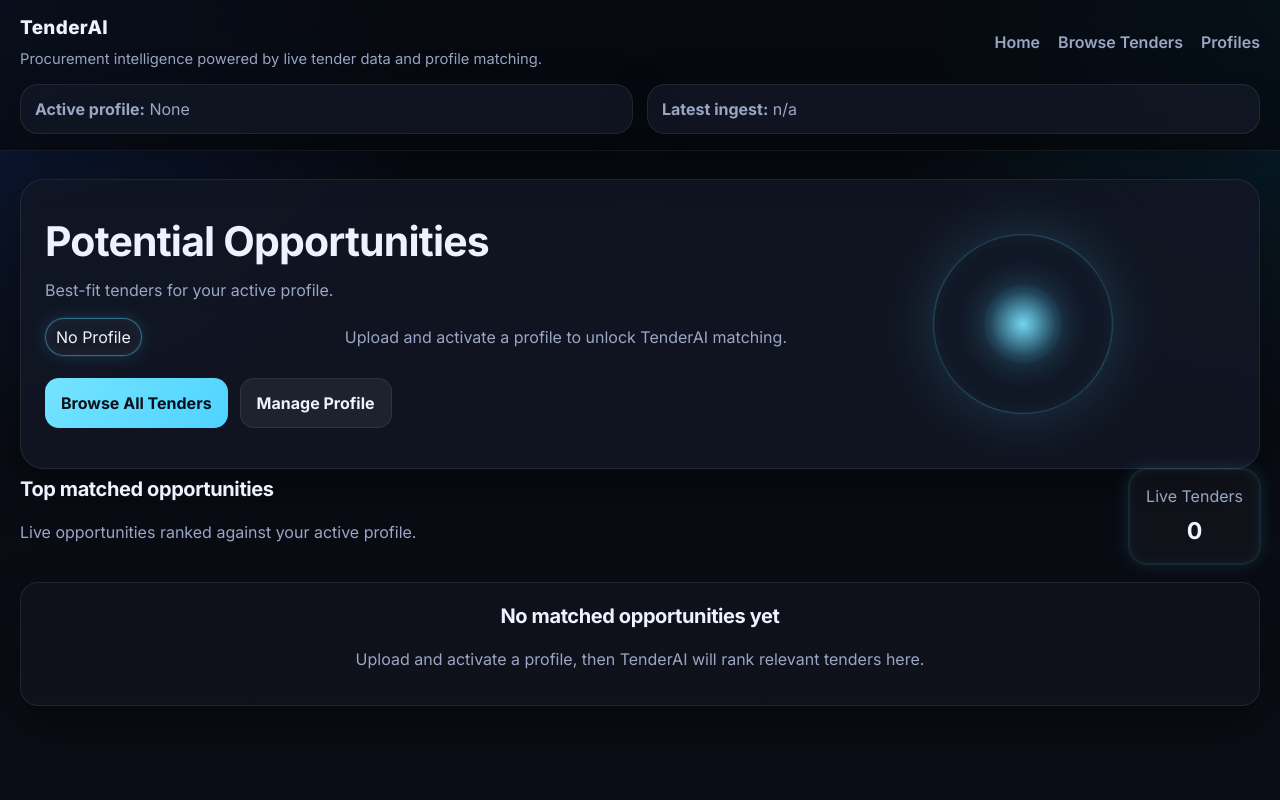
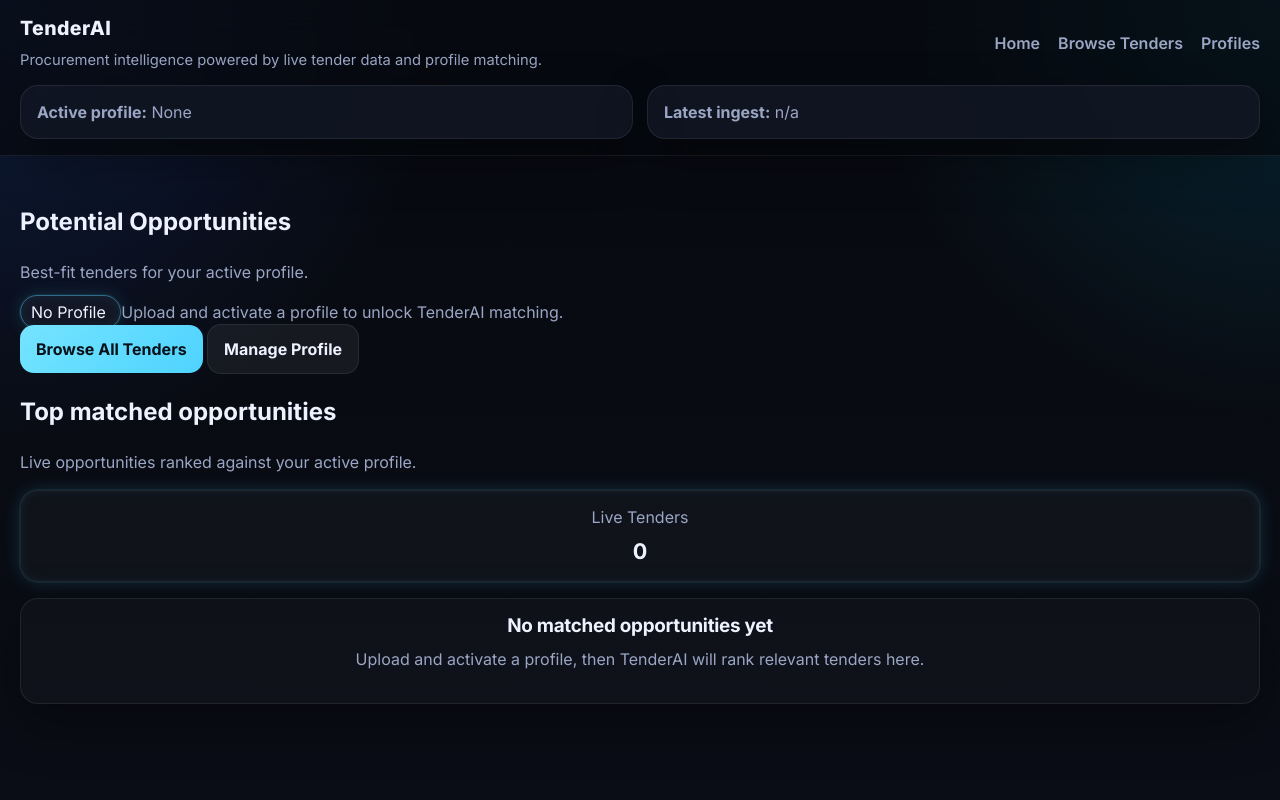
Before and after one commit to veza-sawbn/tenderai-kitchen, a Flask app: page / in a window 1280 px wide. Run offline with Flask 3, Linux system fonts and the light colour scheme; data that the repository does not hold is empty; some libraries are stand-ins or nearby versions.

Commit message:
Update styles with new variables and adjustments
Added success, warning, and error color variables. Adjusted padding and font sizes for various elements. Removed unused hero-panel styles and added progress bar styles.

```diff
--- a/static/styles.css
+++ b/static/styles.css
@@ -8,8 +8,11 @@
   --muted: #9aa6c4;
   --accent: #52d2ff;
   --accent-strong: #79e2ff;
+  --success: #19d38a;
+  --warning: #ffcf5a;
+  --error: #ff6b81;
   --shadow: 0 20px 50px rgba(0, 0, 0, 0.35);
-  --radius-lg: 24px;
+  --radius-lg: 22px;
   --radius-md: 18px;
   --radius-sm: 14px;
 }
@@ -22,7 +25,7 @@ html, body {
   min-height: 100%;
   background:
     radial-gradient(circle at top left, rgba(42, 110, 255, 0.18), transparent 30%),
-    radial-gradient(circle at top right, rgba(0, 211, 255, 0.12), transparent 28%),
+    radial-gradient(circle at top right, rgba(0, 211, 255, 0.15), transparent 28%),
     linear-gradient(180deg, #070910 0%, #0a0d15 100%);
   color: var(--text);
   font-family: Inter, ui-sans-serif, system-ui, -apple-system, BlinkMacSystemFont, "Segoe UI", sans-serif;
@@ -54,7 +57,7 @@ a:hover { color: var(--accent-strong); }
   padding: 14px 0;
 }
 
-.brand { font-size: 1.18rem; font-weight: 800; letter-spacing: 0.02em; }
+.brand { font-size: 1.22rem; font-weight: 800; letter-spacing: 0.02em; }
 .header-sub { margin: 6px 0 0; color: var(--muted); font-size: 0.92rem; }
 
 .header-nav {
@@ -78,7 +81,7 @@ a:hover { color: var(--accent-strong); }
   background: var(--panel);
   border: 1px solid var(--line);
   border-radius: var(--radius-md);
-  padding: 12px 14px;
+  padding: 14px 16px;
   box-shadow: var(--shadow);
   color: var(--muted);
 }
@@ -98,48 +101,17 @@ main.shell { padding: 28px 0 56px; }
 .flash-error { background: rgba(255, 107, 129, 0.12); border-color: rgba(255, 107, 129, 0.35); }
 .flash-warning { background: rgba(255, 207, 90, 0.12); border-color: rgba(255, 207, 90, 0.35); }
 
-.glass-card,
-.hero-panel {
+.glass-card {
   background: var(--panel);
   border: 1px solid var(--line);
   border-radius: var(--radius-lg);
-  padding: 24px;
+  padding: 22px;
   box-shadow: var(--shadow);
 }
 
-.slim-card { padding: 14px 18px; margin-top: 16px; }
+.stack-list { display: grid; gap: 16px; margin-top: 16px; }
 
-.hero-panel {
-  display: grid;
-  grid-template-columns: 1.4fr 0.8fr;
-  gap: 24px;
-  align-items: center;
-  min-height: 280px;
-}
-
-.hero-copy h1,
-.section-topline h1,
-.section-topline h2,
-.glass-card h1,
-.glass-card h2 {
-  margin: 0 0 10px;
-  letter-spacing: -0.02em;
-}
-
-.hero-copy h1,
-.section-topline h1,
-.glass-card h1 {
-  font-size: clamp(2rem, 3.2vw, 3.2rem);
-  line-height: 1.02;
-}
-
-.section-topline h2,
-.glass-card h2 {
-  font-size: 1.25rem;
-}
-
-.hero-meta,
-.section-topline,
+.section-header,
 .card-row,
 .detail-actions,
 .filter-actions {
@@ -150,48 +122,27 @@ main.shell { padding: 28px 0 56px; }
   flex-wrap: wrap;
 }
 
-.hero-actions {
-  display: flex;
-  gap: 12px;
-  margin-top: 22px;
-  flex-wrap: wrap;
+.section-header h1,
+.glass-card h1,
+.glass-card h2,
+.glass-card h3 { margin-top: 0; }
+
+.section-header h1,
+.glass-card h1 {
+  margin-bottom: 8px;
+  font-size: clamp(1.8rem, 3vw, 2.6rem);
+  line-height: 1.06;
+  letter-spacing: -0.02em;
 }
 
-.hero-orb-wrap {
-  position: relative;
-  height: 240px;
-  display: grid;
-  place-items: center;
+.glass-card h2 {
+  margin-bottom: 10px;
+  font-size: 1.18rem;
+  line-height: 1.15;
+  letter-spacing: -0.015em;
 }
 
-.orb-ring {
-  width: 180px;
-  height: 180px;
-  border-radius: 999px;
-  border: 1px solid rgba(82, 210, 255, 0.35);
-  box-shadow:
-    0 0 50px rgba(82, 210, 255, 0.18),
-    inset 0 0 30px rgba(82, 210, 255, 0.08);
-  animation: spin 12s linear infinite;
-}
-
-.orb-core {
-  position: absolute;
-  width: 78px;
-  height: 78px;
-  border-radius: 999px;
-  background: radial-gradient(circle, rgba(121, 226, 255, 0.95) 0%, rgba(82, 210, 255, 0.25) 60%, rgba(82, 210, 255, 0.02) 100%);
-  filter: blur(1px);
-  box-shadow: 0 0 40px rgba(82, 210, 255, 0.35);
-}
-
-@keyframes spin {
-  from { transform: rotate(0deg); }
-  to { transform: rotate(360deg); }
-}
-
-.stack-list { display: grid; gap: 16px; margin-top: 18px; }
-
+.glass-card p { margin-top: 0; }
 .muted { color: var(--muted); }
 
 .card-meta {
@@ -232,7 +183,9 @@ main.shell { padding: 28px 0 56px; }
 .status-completed { border-color: rgba(25, 211, 138, 0.45); color: var(--text); }
 .status-failed,
 .status-parse_failed,
-.status-fetch_failed { border-color: rgba(255, 107, 129, 0.45); color: var(--text); }
+.status-fetch_failed,
+.status-blocked { border-color: rgba(255, 107, 129, 0.45); color: var(--text); }
+.status-workspace { border-color: rgba(255, 207, 90, 0.45); color: var(--text); }
 
 .score-panel {
   padding: 14px 16px;
@@ -245,7 +198,7 @@ main.shell { padding: 28px 0 56px; }
 
 .score-panel.large { min-width: 180px; }
 .score-panel span { color: var(--muted); display: block; }
-.score-panel strong { display: block; font-size: 1.45rem; margin-top: 6px; }
+.score-panel strong { display: block; font-size: 1.35rem; margin-top: 6px; }
 .score-panel.large strong { font-size: 2rem; }
 
 .btn {
@@ -303,11 +256,11 @@ label {
 }
 
 .search-wide { grid-column: span 2; }
+.upload-form,
+.workspace-form { display: grid; gap: 14px; margin-top: 16px; }
 
-.workspace-form { display: grid; gap: 14px; }
-
-.clean-card h2,
-.glass-card h2 { margin-bottom: 6px; }
+.tender-card { display: grid; gap: 14px; }
+.compact-card h2 { margin-bottom: 6px; }
 
 .detail-grid {
   display: grid;
@@ -329,19 +282,19 @@ label {
 
 .detail-list p { margin: 0; }
 .detail-list ul { margin: 8px 0 0; padding-left: 18px; }
+.detail-list li { margin-bottom: 6px; }
 
 .empty-state {
   background: rgba(255, 255, 255, 0.025);
   border: 1px solid var(--line);
   border-radius: var(--radius-md);
-  padding: 18px;
+  padding: 16px;
   text-align: center;
 }
 
 .inline-form { display: inline; }
 
 @media (max-width: 1024px) {
-  .hero-panel { grid-template-columns: 1fr; }
   .filter-grid { grid-template-columns: repeat(3, minmax(0, 1fr)); }
   .search-wide { grid-column: span 3; }
   .detail-grid,
@@ -361,3 +314,18 @@ label {
   .filter-actions a,
   .filter-actions button { width: 100%; }
 }
+
+.progress-track {
+  width: 100%;
+  height: 10px;
+  border-radius: 999px;
+  background: rgba(255,255,255,0.06);
+  overflow: hidden;
+  border: 1px solid var(--line);
+}
+
+.progress-bar {
+  height: 100%;
+  border-radius: 999px;
+  background: linear-gradient(135deg, #75e4ff 0%, #4ed3ff 100%);
+}
```
